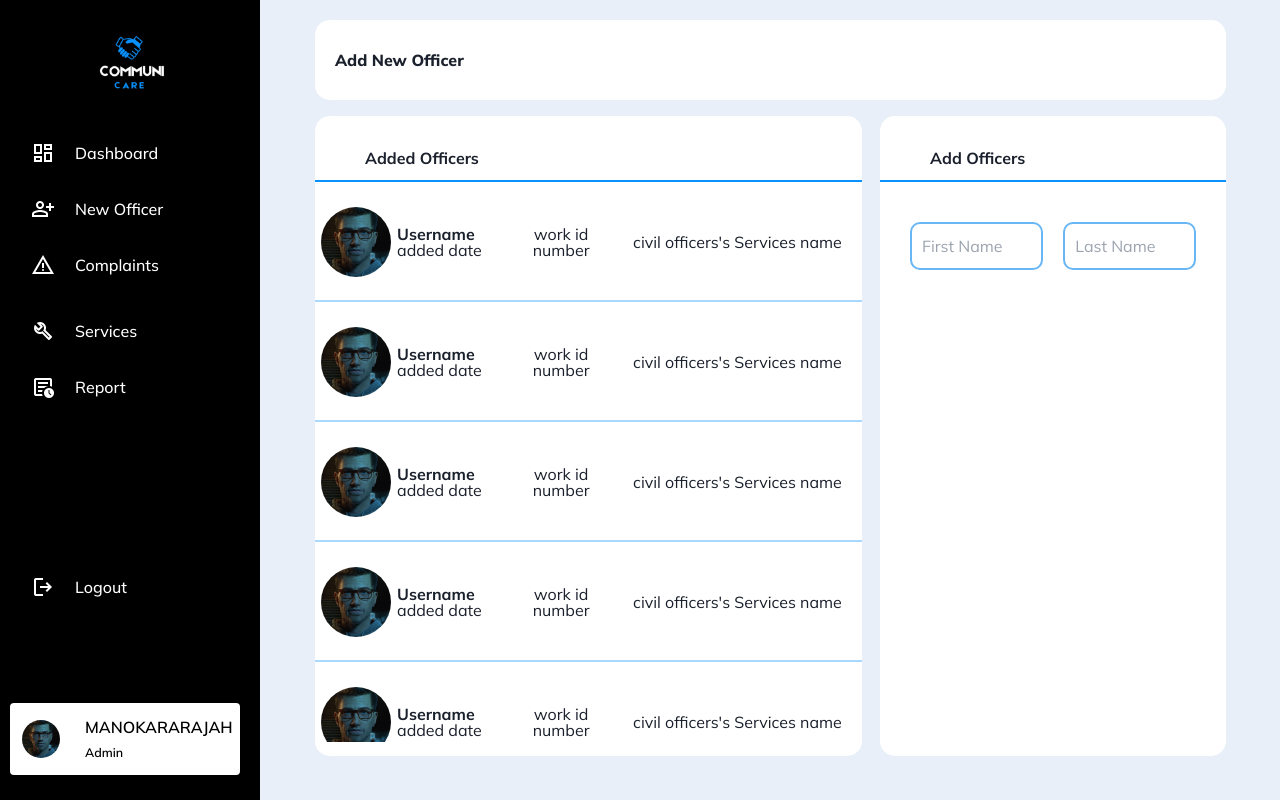
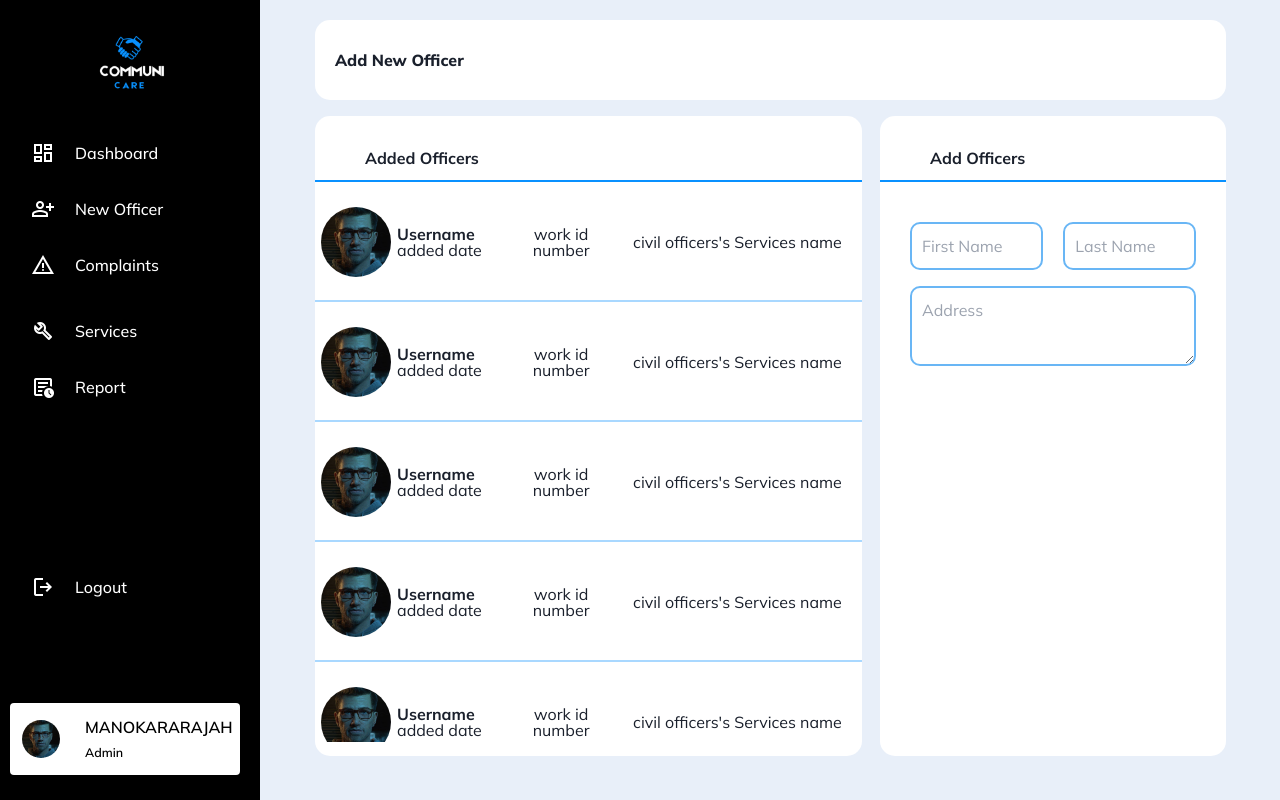
Before and after one commit to CommuniCareSL/CommuniCare-WebApp, a React (Vite) app: page /AdminNewOfficer in a window 1280 px wide. Built offline with nearby package versions, Linux system fonts and the light colour scheme.

Commit message:
add new officer form add a textare bar

```diff
--- a/src/components/Admin/AddNewOfficerForm.jsx
+++ b/src/components/Admin/AddNewOfficerForm.jsx
@@ -11,6 +11,11 @@ function AddNewOfficerForm() {
                 <input type="text" name="" id="" placeholder="Last Name" />
             </div>
         </div>
+
+        <div className="add-new-officer-address">
+            <textarea name="" id="" placeholder='Address'></textarea>
+        </div>
+
     </div>
   )
 }
--- a/src/styles/pages/Admin/AdminNewOfficer.css
+++ b/src/styles/pages/Admin/AdminNewOfficer.css
@@ -198,11 +198,30 @@
   border: 2px solid #69b6f5;
 }
 
-.add-new-officer-form-content input:hover{
+.add-new-officer-form-content textarea{
+  width: 100%;
+  height: 10vh;
+  padding-top: 10px;
+  padding-bottom: 10px;
+  padding-left: 10px;
+  padding-right: 10px;
+  border-radius: 10px;
+  border: 2px solid #69b6f5;
+}
+
+.add-new-officer-form-content input:hover,
+.add-new-officer-form-content textarea:hover{
   border: 2px solid #0991FF;
 }
 
-.add-new-officer-form-content input:focus{
+.add-new-officer-form-content input:focus,
+.add-new-officer-form-content textarea:focus{
   border: 2px solid #007bff;
   outline: none
 }
+
+.add-new-officer-address{
+  margin-top: 2vh;
+  width: 100%;
+  height: 10vh;
+}
```
